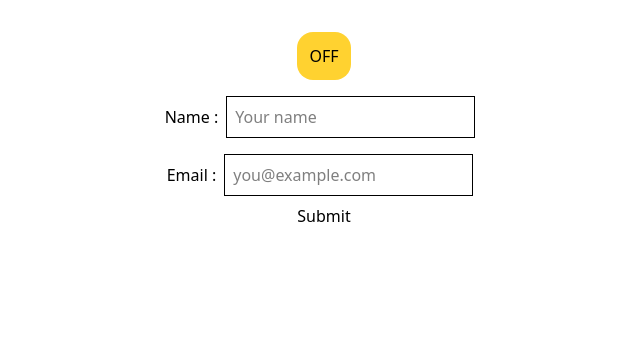
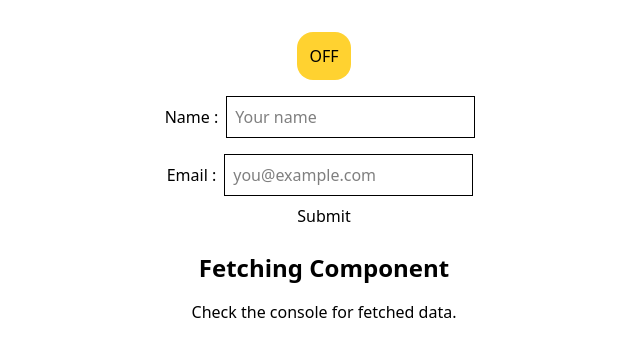
Before and after one commit to vivekfaujdar01/Class-Activity-INT252-Reactjs-, a React (Vite) app in the folder ReactJS/vite-project/: page / in a window 1280 px wide. Shown: the top 356 px of the page, without its empty margins (316-956 px from the left). Built offline with nearby package versions, Linux system fonts and the light colour scheme; no server answers.

Commit message:
learning about fetch and axios

```diff
--- a/ReactJS/vite-project/package.json
+++ b/ReactJS/vite-project/package.json
@@ -11,6 +11,7 @@
   },
   "dependencies": {
     "@tailwindcss/vite": "^4.1.14",
+    "axios": "^1.13.2",
     "react": "^19.1.1",
     "react-dom": "^19.1.1",
     "tailwindcss": "^4.1.14"
--- a/ReactJS/vite-project/src/App.jsx
+++ b/ReactJS/vite-project/src/App.jsx
@@ -22,6 +22,8 @@ import Memo from './Memo.jsx';
 import Calculator from './Calcuator.jsx';
 import useToggle from './useToggle.js';
 import Form from './Form.jsx'
+import Fetching from './Fetching.jsx';
+// import useFetch from './useFetch.jsx';
 function App() {
   // const [clock, setClock] = useState(0);
   // const message1 = "Hello, React learners!";
@@ -85,6 +87,8 @@ const [isOn, toggle] = useToggle(false);
 
       <button onClick={toggle} className="bg-amber-300 p-3 rounded-2xl">{isOn ? "ON" : "OFF"}</button>
       <Form/>
+      <Fetching/>
+      {/* {useFetch()} */}
     </>
   );
 }
--- /dev/null
+++ b/ReactJS/vite-project/src/Fetching.jsx
@@ -0,0 +1,50 @@
+import React, { useEffect } from 'react';
+import axios from 'axios';
+
+export default function Fetching(){
+  useEffect(() => {
+    // fetch("https://jsonplaceholder.typicode.com/posts/")
+    //   .then((response) => response.json())
+    //   .then((data) => console.log(data))
+    //   .catch((error) => console.error("Error fetching data:", error));
+
+    axios.get("https://jsonplaceholder.typicode.com/posts/")
+    .then((res)=> console.log(res.data)).
+    catch((err)=> console.error("Error fetching data using axios :", err));
+  }, []);
+
+
+  // Syntax for fetching data using async/await
+  //     fetch('https://api.example.com/users', {
+  //        method: 'POST',
+  //        headers: {
+  //            'Content-Type': 'application/json'
+  //        },
+  //         body: JSON.stringify({
+  //            name: "",
+  //            email: ""
+  //        })
+  //      })
+
+//   POST using Fetch()
+//   fetch("https://api.example.com/users", {
+//     method: "POST",
+//     headers: {
+//       "Content-Type": "application/json",
+//     },
+//     body: JSON.stringify({
+//       name: "Vivek",
+//       email: "vivek@example.com",
+//     }),
+//   })
+//     .then((response) => response.json())
+//     .then((data) => console.log(data))
+//     .catch((err) => console.error(err));
+
+  return (
+    <div className="p-4">
+      <h1 className="text-2xl font-bold mb-4">Fetching Component</h1>
+      <p>Check the console for fetched data.</p>
+    </div>
+  );
+}
--- /dev/null
+++ b/ReactJS/vite-project/src/useFetch.jsx
@@ -0,0 +1,11 @@
+import React, { useEffect } from 'react';
+
+export default function useFetch(){
+
+    useEffect(()=>{
+        fetch("https://jsonplaceholder.typicode.com/posts/")
+        .then((res)=>res.json())
+        .then((data)=>console.log(data))
+        .catch((err)=>console.error("Error fetching :", err));
+    }, []);
+}
```
Also changed, not shown: 1 other file (tests, documents, lock files or other folders).
